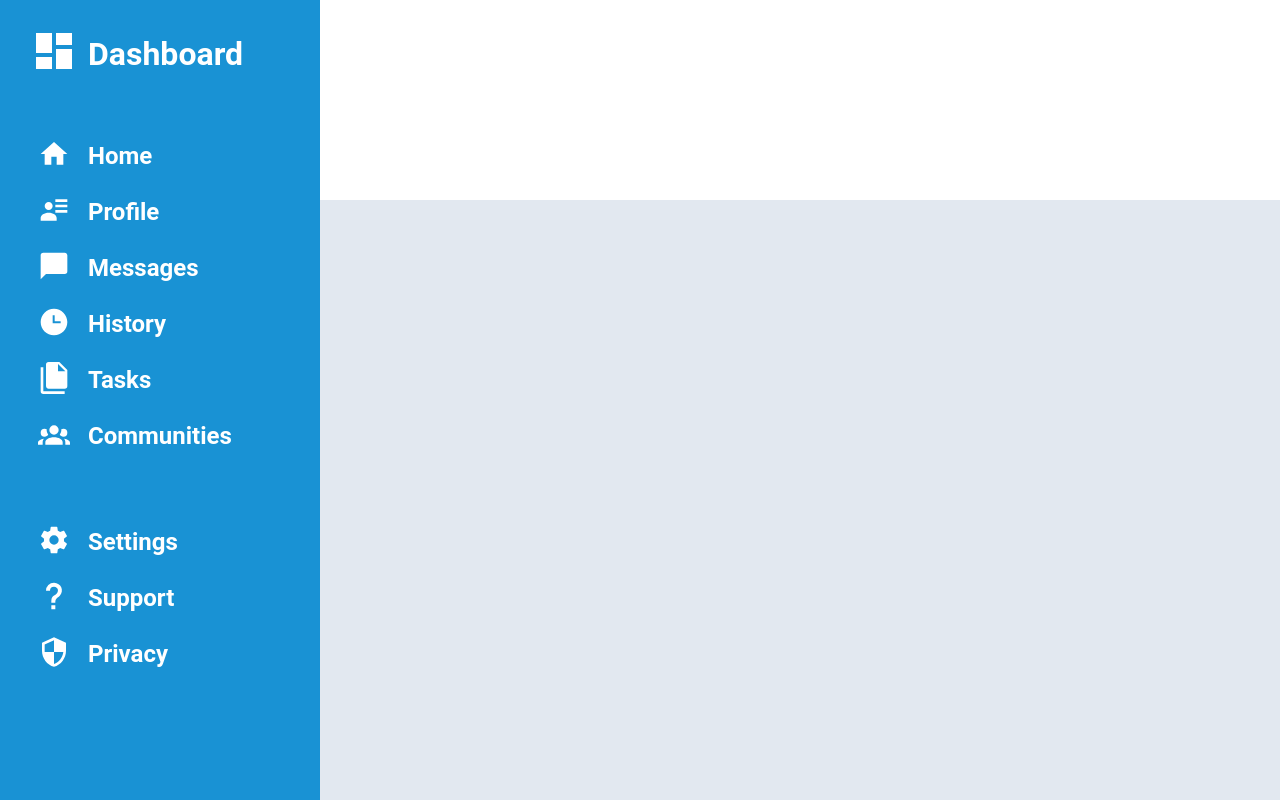
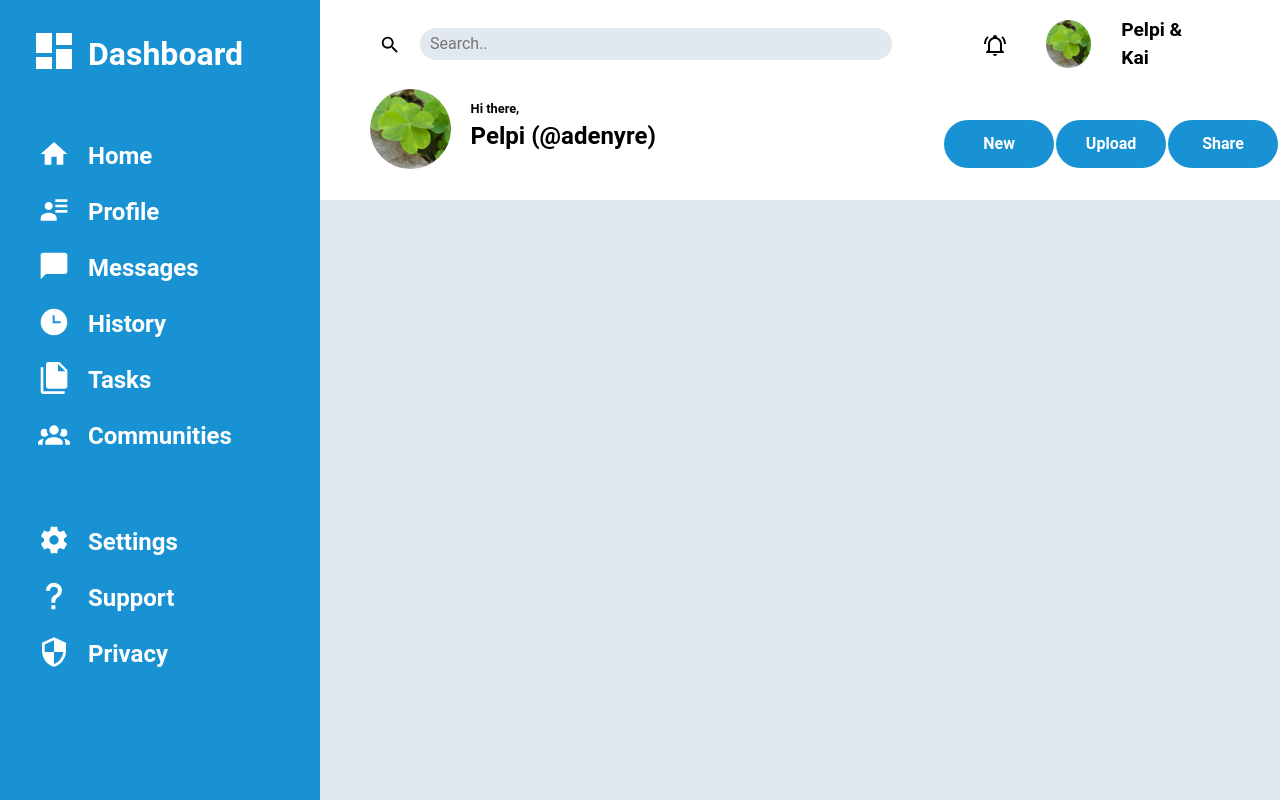
Before and after one commit to F-arellano/odin-admin-dashboard, a plain HTML site: page index.html in a window 1280 px wide. Drawn offline with Linux system fonts and the light colour scheme.

Commit message:
ADD: header fully implemented
+ layout using a 2x2 grid
+ subelements divided between search bar, profile, info and nav
  in other subgrids
+ buttons are responsive when hovered and clicked
+ icons inserted in html using svg images

```diff
--- a/css/style.css
+++ b/css/style.css
@@ -1,7 +1,9 @@
 * {
     --main-color: #1992d4;
+    --light-color: #39baff;
+    --dark-color: #095e8c;
     --secondary-color: #f43f21;
-    --light-color: #ffffff;
+    --white-color: #ffffff;
     --background-color: #e2e8f0;
     /* border: 1px solid red; */
 }
@@ -13,19 +15,17 @@ body {
 svg {
     display: inline;
     vertical-align: middle;
-    position: relative;
-    bottom: 0.2rem;
     height: 2rem;
     width: 2rem;
 }
 
 path {
-    fill: var(--light-color);
+    fill: var(--white-color);
 }
 
 a {
     text-decoration: none;
-    color: var(--light-color);
+    color: var(--white-color);
 
     &:hover {
         text-decoration: underline;
@@ -33,7 +33,7 @@ a {
 }
 
 .container {
-    height: 100vh;
+    min-height: 100vh;
 
     display: grid;
     grid-template-columns: 320px 1fr;
@@ -43,10 +43,121 @@ a {
         "side art ";
 }
 
+/* ===================== HEADER ========================= */
+
 .header {
     grid-area: head;
+    display: grid;
+    grid-template-columns: 65fr 35fr;
 
-    background-color: var(--light-color);
+    background-color: var(--white-color);
+
+    & .search-bar button,
+      .profile-bar button {
+        width: auto;
+        padding: 8px;
+        border: 1px solid transparent;
+        border-radius: 50%;
+        background: var(--white-color);
+
+        &:hover {
+            background-color: var(--background-color);
+        }
+        & svg {
+            height: 1.5rem;
+            width: 1.5rem;
+        }
+        & path {
+            fill: black;
+        }
+    }
+}
+
+.search-bar {
+    display: grid;
+    grid-template-columns: 40px auto;
+    align-items: center;
+    justify-items: start;
+
+    padding-left: 50px;
+    gap: 10px;
+
+    & input {
+        width: 90%;
+        border: none;
+        border-radius: 16px;
+        padding: 4px 10px;
+        background-color: var(--background-color);
+    }
+}
+
+.profile-bar {
+    display: grid;
+    grid-template-columns: 1fr auto auto auto;
+    align-items: center;
+    justify-items: end;
+
+    padding-right: 70px;
+    gap: 30px;
+
+    & img {
+        height: 3rem;
+        border-radius: 50%;
+    }
+    & p {
+        font-size: 1.2rem;
+        font-weight: bold;
+    }
+}
+
+.header-info {
+    display: grid;
+    grid-template-columns: auto auto 1fr;
+
+    padding-left: 50px;
+    gap: 20px;
+
+    & img {
+        height: 5rem;
+        border-radius: 50%;
+    }
+
+    & p:first-of-type {
+        font-size: 0.8rem;
+        font-weight: bold;
+
+        padding-top: 10px;
+    }
+    & p:nth-of-type(2) {
+        font-size: 1.5rem;
+        font-weight: bold;
+    }
+}
+
+.nav {
+    display: grid;
+    grid-template-columns: 1fr 1fr 1fr;
+    align-items: center;
+    justify-items: start;
+
+    & button {
+        width: 12ch;
+        border: 2px solid transparent;
+        border-radius: 1.5rem;
+        padding: 10px 20px;
+
+        background-color: var(--main-color);
+        color: var(--white-color);
+        font-weight: bold;
+
+        &:hover {
+            background-color: var(--light-color);
+
+            &:active {
+                border: 2px solid var(--dark-color);
+            }
+        }
+    };
 }
 
 /* ==================== SIDE BAR ======================= */
@@ -65,12 +176,17 @@ a {
     padding: 30px;
 
     background-color: var(--main-color);
-    color: var(--light-color);
+    color: var(--white-color);
 
     & li {
         font-size: 1.5rem;
         font-weight: bold;
         padding: 10px 0px;
+    }
+
+    & svg {
+        position: relative;
+        bottom: 0.2rem;
     }
 }
 
--- a/index.html
+++ b/index.html
@@ -9,7 +9,40 @@
 </head>
 <body>
     <div class="container">
-        <div class="header"></div>
+        <div class="header">
+            <div class="search-bar">
+                <button>
+                    <svg xmlns="http://www.w3.org/2000/svg" viewBox="0 0 24 24">
+                        <title>search-icon</title>
+                        <path d="M9.5,3A6.5,6.5 0 0,1 16,9.5C16,11.11 15.41,12.59 14.44,13.73L14.71,14H15.5L20.5,19L19,20.5L14,15.5V14.71L13.73,14.44C12.59,15.41 11.11,16 9.5,16A6.5,6.5 0 0,1 3,9.5A6.5,6.5 0 0,1 9.5,3M9.5,5C7,5 5,7 5,9.5C5,12 7,14 9.5,14C12,14 14,12 14,9.5C14,7 12,5 9.5,5Z" />
+                    </svg>
+                </button>
+                <input type="text" placeholder="Search..">
+            </div>
+            <div class="profile-bar">
+                <div></div>
+                <button>
+                    <svg xmlns="http://www.w3.org/2000/svg" viewBox="0 0 24 24">
+                        <title>notifications-icon</title>
+                        <path d="M10,21H14A2,2 0 0,1 12,23A2,2 0 0,1 10,21M21,19V20H3V19L5,17V11C5,7.9 7.03,5.17 10,4.29C10,4.19 10,4.1 10,4A2,2 0 0,1 12,2A2,2 0 0,1 14,4C14,4.1 14,4.19 14,4.29C16.97,5.17 19,7.9 19,11V17L21,19M17,11A5,5 0 0,0 12,6A5,5 0 0,0 7,11V18H17V11M19.75,3.19L18.33,4.61C20.04,6.3 21,8.6 21,11H23C23,8.07 21.84,5.25 19.75,3.19M1,11H3C3,8.6 3.96,6.3 5.67,4.61L4.25,3.19C2.16,5.25 1,8.07 1,11Z" />
+                    </svg>
+                </button>
+                <img src="img/clover.png">
+                <p>Pelpi & Kai</p>
+            </div>
+            <div class="header-info">
+                <img src="img/clover.png">
+                <div class="header-text">
+                    <p>Hi there,</p>
+                    <p>Pelpi (@adenyre)</p>
+                </div>
+            </div>
+            <div class="nav">
+                <button>New</button>
+                <button>Upload</button>
+                <button>Share</button>
+            </div>
+        </div>
         <div class="side-bar">
             <div class="dash-icon">
                 <svg xmlns="http://www.w3.org/2000/svg" viewBox="0 0 24 24">
```
Also changed, not shown: img/clover.png (added), img/home.svg (deleted).
